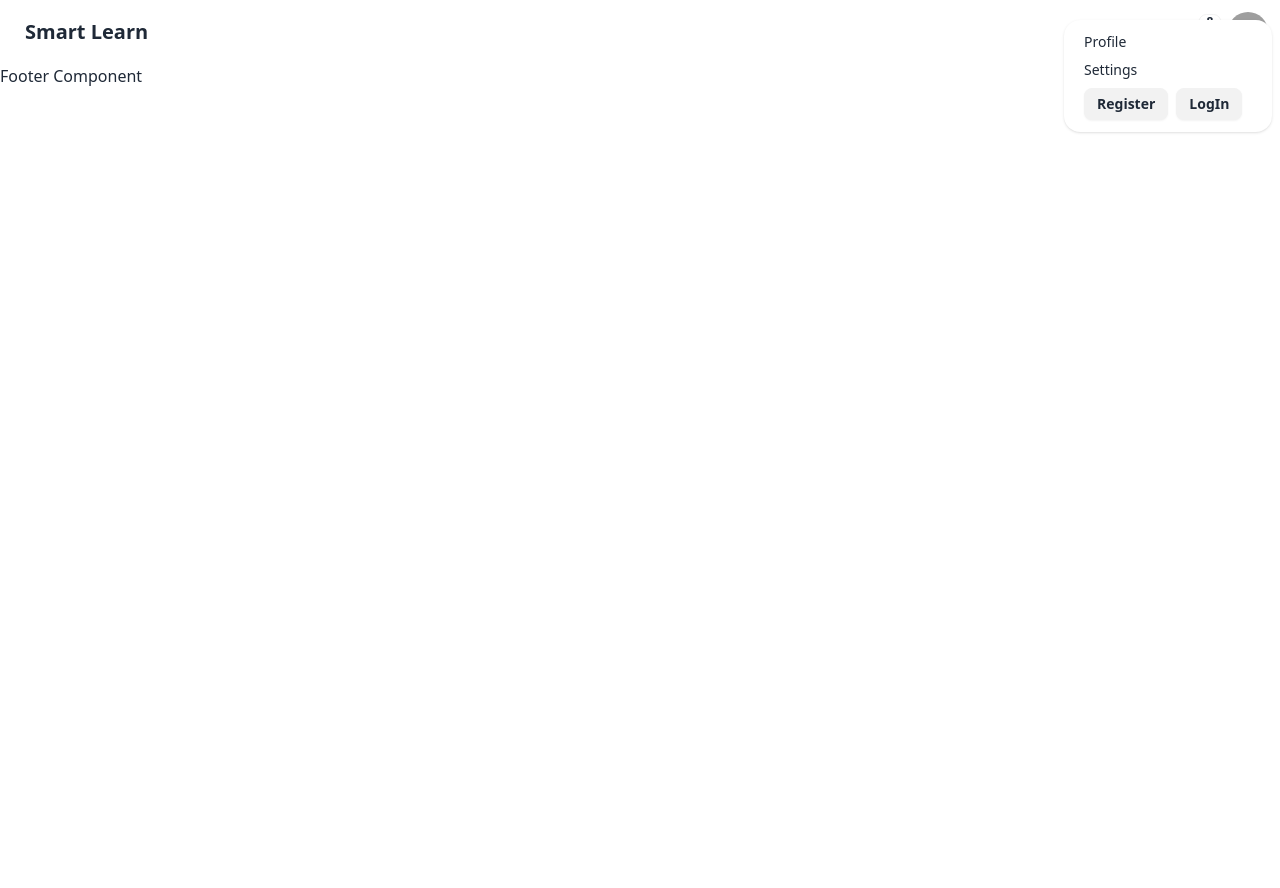
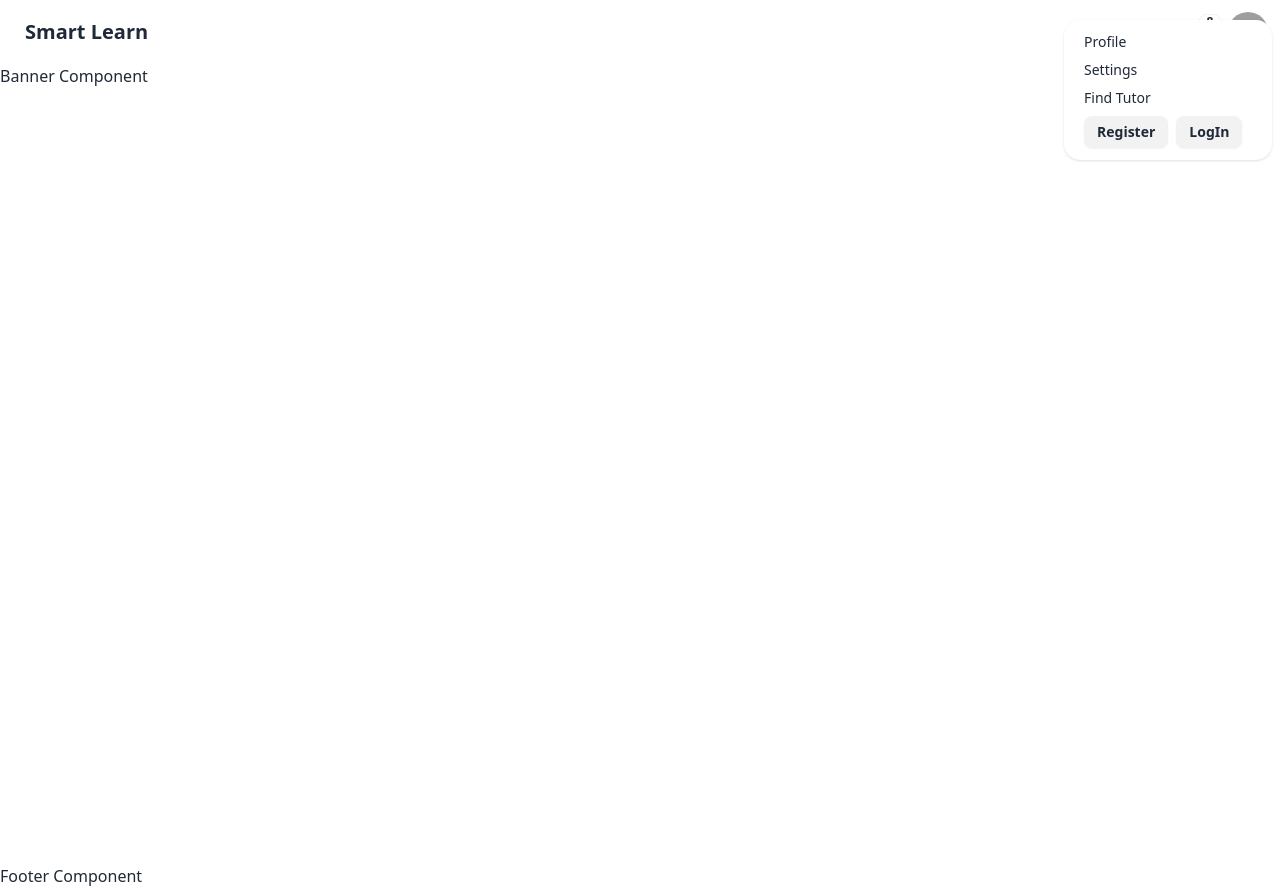
Before and after one commit to ALHriday/smart-learn-online-tutor, a React (Vite) app: page / in a window 1280 px wide. Both pictures are taken after a click on the button 1248 px from the left and 32 px from the top of the page. Before the commit the page ends 800 px from the top, so only its background shows below. Built offline with nearby package versions, Linux system fonts and the light colour scheme; no server answers; grey boxes are pictures that could not be loaded.

Commit message:
Added PrivateRoute

```diff
--- a/src/App.jsx
+++ b/src/App.jsx
@@ -5,9 +5,9 @@ import './App.css'
 function App() {
 
   return (
-      <div>
+    <div>
       <Outlet></Outlet>
-      </div>
+    </div>
   )
 }
 
--- a/src/Auth/Register.jsx
+++ b/src/Auth/Register.jsx
@@ -16,9 +16,6 @@ const Register = () => {
         const photo = form.photo.value;
         const email = form.email.value;
         const password = form.password.value;
-
-        console.log(name, photo);
-
 
         createAccountWithEmailAndPass(email, password)
             .then(result => {
--- /dev/null
+++ b/src/Routes/PrivateRoute.jsx
@@ -0,0 +1,22 @@
+import { useContext } from "react";
+import { Navigate } from "react-router-dom";
+import { AuthContext } from "../AuthProvider/AuthProvider";
+
+// eslint-disable-next-line react/prop-types
+const PrivateRoute = ({ children }) => {
+    const { user, loading } = useContext(AuthContext);
+
+    if (loading) {
+        return <div>Loading...</div>
+    }
+
+    if (user) {
+        return children;
+    }
+
+    return (
+        <Navigate to='/login'></Navigate>
+    );
+};
+
+export default PrivateRoute;
--- /dev/null
+++ b/src/components/Banner/Banner.jsx
@@ -0,0 +1,10 @@
+
+const Banner = () => {
+    return (
+        <div className="min-h-screen">
+            <h1>Banner Component</h1>
+        </div>
+    );
+};
+
+export default Banner;
--- /dev/null
+++ b/src/components/FindTutor.jsx
@@ -0,0 +1,10 @@
+
+const FindTutor = () => {
+    return (
+        <div>
+            <h1>Tutor</h1>
+        </div>
+    );
+};
+
+export default FindTutor;
--- a/src/components/Home/Home.jsx
+++ b/src/components/Home/Home.jsx
@@ -1,3 +1,4 @@
+
 import App from "../../App";
 import Footer from "./Footer";
 import Navbar from "./Navbar";
@@ -7,7 +8,7 @@ const Home = () => {
         <div>
             <Navbar></Navbar>
             <App></App>
-           <Footer></Footer>
+            <Footer></Footer>
         </div>
     );
 };
--- a/src/components/Home/Navbar.jsx
+++ b/src/components/Home/Navbar.jsx
@@ -73,6 +73,7 @@ const Navbar = () => {
                         className="menu menu-sm dropdown-content bg-base-100 rounded-box z-[1] mt-3 w-52 p-2 shadow">
                         <li><a>Profile</a></li>
                         <li><a>Settings</a></li>
+                        <li><Link to='/find_tutor'>Find Tutor</Link></li>
                         <li><div>
                             {user ?
                                 <div>
```
Also changed, not shown: src/main.jsx (+14 -3 lines).
